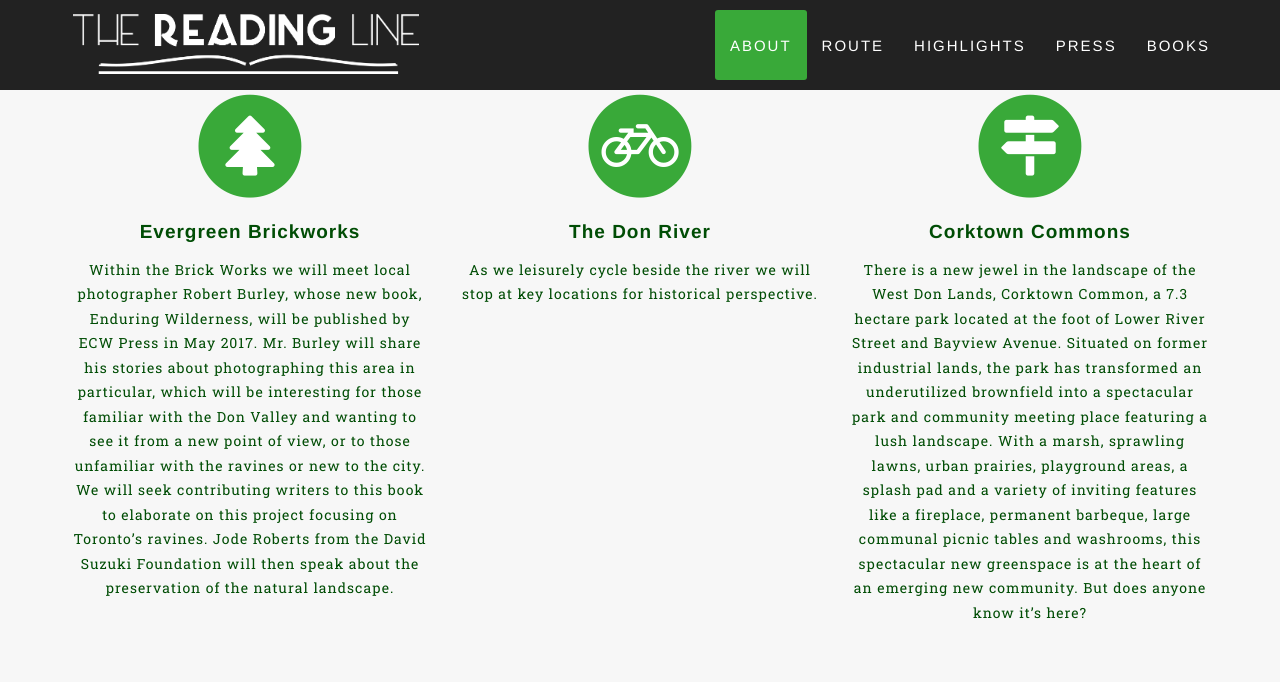
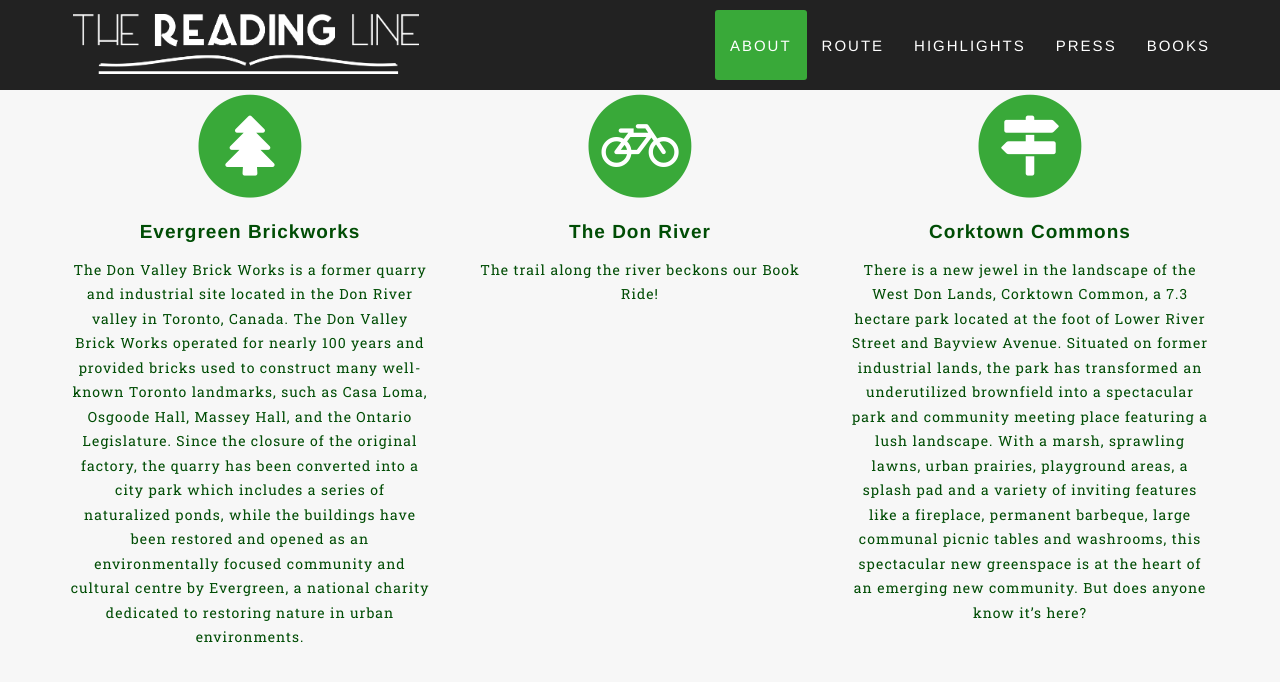
Before and after one commit to thereadingline/thereadingline.github.io, a Jekyll site: the page built from _pages/2017-don-river-edition.md, in a window 1280 px wide and 900 px high, scrolled down 941 px. Shown: the top 682 px of the window. Built offline with Jekyll 4.4.1, drawn with Linux system fonts in a browser that asks for light colours; some web fonts are replaced; some of the changed text lies outside the part shown.

Commit message:
AEL edits

```diff
--- a/_pages/2017-don-river-edition.md
+++ b/_pages/2017-don-river-edition.md
@@ -11,24 +11,20 @@
 about:
   - title: Evergreen Brickworks
     img: fa-tree
-    body: "Within the Brick Works we will meet local photographer Robert Burley, whose new book, Enduring Wilderness, will be published by ECW Press in May 2017. Mr. Burley will share his stories about photographing this area in particular, which will be interesting for those familiar with the Don Valley and wanting to see it from a new point of view, or to those unfamiliar with the ravines or new to the city. We will seek contributing writers to this book to elaborate on this project focusing on Toronto’s ravines. Jode Roberts from the David Suzuki Foundation will then speak about the preservation of the natural landscape."
+    body: The Don Valley Brick Works is a former quarry and industrial site located in the Don River valley in Toronto, Canada. The Don Valley Brick Works operated for nearly 100 years and provided bricks used to construct many well-known Toronto landmarks, such as Casa Loma, Osgoode Hall, Massey Hall, and the Ontario Legislature. Since the closure of the original factory, the quarry has been converted into a city park which includes a series of naturalized ponds, while the buildings have been restored and opened as an environmentally focused community and cultural centre by Evergreen, a national charity dedicated to restoring nature in urban environments.
   - title: The Don River
     img: fa-bicycle
-    body: As we leisurely cycle beside the river we will stop at key locations for historical perspective.
+    body: The trail along the river beckons our Book Ride!
   - title: Corktown Commons
     img: fa-map-signs
-    body: "There is a new jewel in the landscape of the West Don Lands, Corktown Common, a 7.3 hectare park located at the foot of Lower River Street and Bayview Avenue. Situated on former industrial lands, the park has transformed an underutilized brownfield into a spectacular park and community meeting place featuring a lush landscape. With a marsh, sprawling lawns, urban prairies, playground areas, a splash pad and a variety of inviting features like a fireplace, permanent barbeque, large communal picnic tables and washrooms, this spectacular new greenspace is at the heart of an emerging new community. But does anyone know it’s here?"
+    body: There is a new jewel in the landscape of the West Don Lands, Corktown Common, a 7.3 hectare park located at the foot of Lower River Street and Bayview Avenue. Situated on former industrial lands, the park has transformed an underutilized brownfield into a spectacular park and community meeting place featuring a lush landscape. With a marsh, sprawling lawns, urban prairies, playground areas, a splash pad and a variety of inviting features like a fireplace, permanent barbeque, large communal picnic tables and washrooms, this spectacular new greenspace is at the heart of an emerging new community. But does anyone know it’s here?
 journey:
   - title: Brick Works
     subheading: in the quarry
     img: 1.jpg
-    about: Far from the madding crowd within the quarry, we will meet local photographer Robert Burley, whose new book, Enduring Wilderness, will be published by ECW Press in May 2017.
+    about: Far from the madding crowd within the quarry, we will meet a variety of authors with details to come.
   - title: Corktown Common
     subheading: Urban prairies
     img: 2.jpg
     about: Authors writing about the area will discuss their inspiration.
-  - title: Step back in time
-    subheading: Distillery District
-    img: 3.jpg
-    about: We will be inviting some exciting people for the finish of the Don River Edition.
 ---
```
Also changed, not shown: _pages/2014-the-green-line.md (+4 -4 lines), _pages/2015-books-on-bloor.md (+8 -8 lines), _pages/2016-books-on-bathurst.md (+5 -5 lines).
